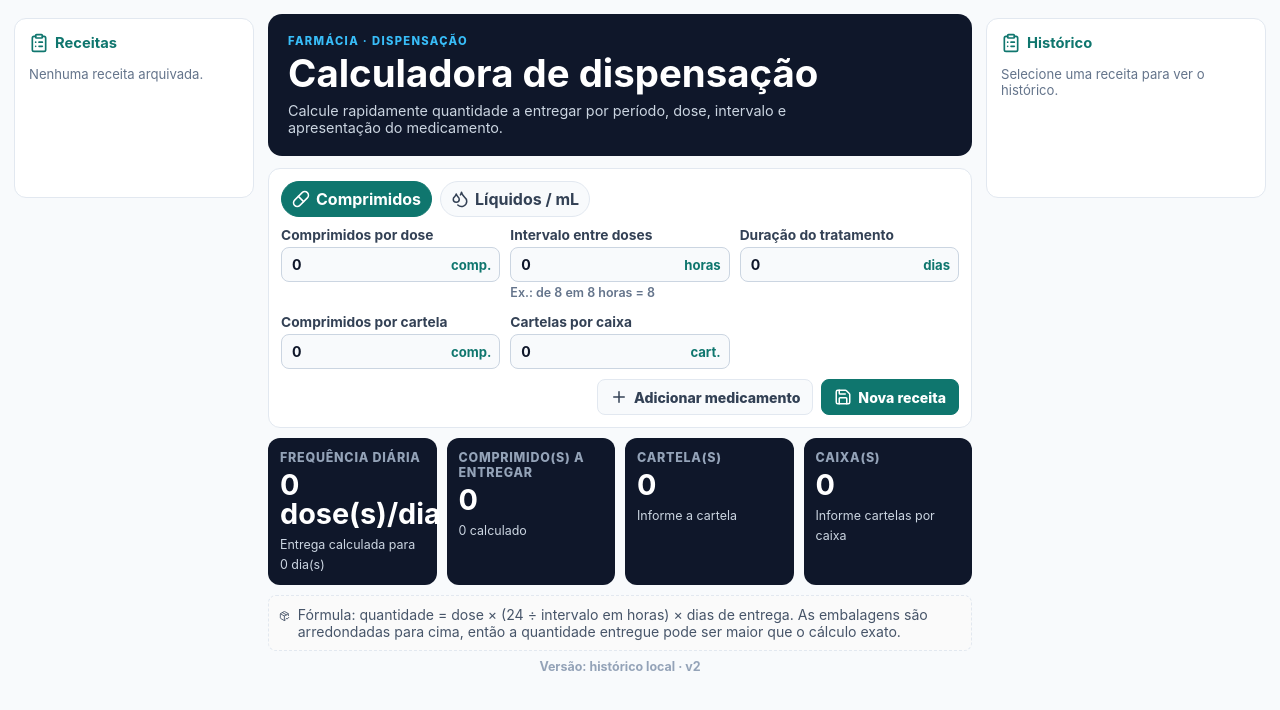
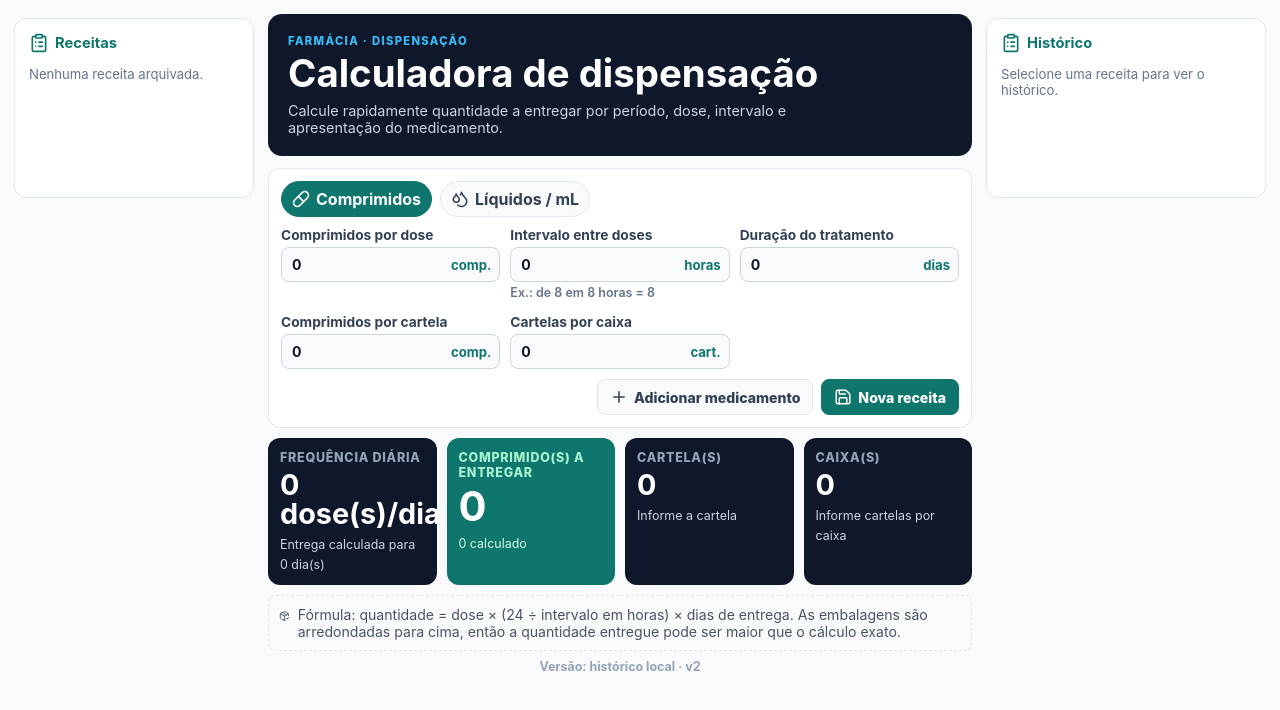
Before and after one commit to Loopstop/RemedCalc, a React (Vite) app: page / in a window 1280 px wide. Shown: the top 710 px of the page. Built offline with nearby package versions, Linux system fonts and the light colour scheme.

Commit message:
feat: highlight primary delivery result card
Co-authored-by: kiloconnect[bot] <240665456+kiloconnect[bot]@users.noreply.github.com>

```diff
--- a/src/main.jsx
+++ b/src/main.jsx
@@ -38,9 +38,9 @@ function Field({ label, value, onChange, min = '0', step = 'any', suffix, help }
   );
 }
 
-function ResultCard({ title, value, detail }) {
+function ResultCard({ title, value, detail, className }) {
   return (
-    <article className="resultCard">
+    <article className={`resultCard${className ? ` ${className}` : ''}`}>
       <span>{title}</span>
       <strong>{value}</strong>
       {detail && <small>{detail}</small>}
@@ -229,7 +229,7 @@ function App() {
 
         <section className="results" aria-live="polite">
           <ResultCard title="Frequência diária" value={`${roundUp(result.dosesPerDay)} dose(s)/dia`} detail={`Entrega calculada para ${result.deliveryDays} dia(s)`} />
-          <ResultCard title={result.primaryLabel} value={result.deliveredTotal} detail={`${result.total} calculado`} />
+          <ResultCard className="primary" title={result.primaryLabel} value={result.deliveredTotal} detail={`${result.total} calculado`} />
           <ResultCard title={result.packageALabel} value={result.packageA} detail={result.packageADetail} />
           {!isMl && <ResultCard title={result.packageBLabel} value={result.packageB} detail={result.packageBDetail} />}
         </section>
--- a/src/styles.css
+++ b/src/styles.css
@@ -51,6 +51,10 @@ button { cursor: pointer; }
 .resultCard span { display: block; color: #94a3b8; font-weight: 800; font-size: .78rem; text-transform: uppercase; letter-spacing: .06em; }
 .resultCard strong { display: block; margin: 6px 0 4px; font-size: clamp(1.2rem, 2.6vw, 1.8rem); line-height: 1; }
 .resultCard small { color: #cbd5e1; font-size: .78rem; }
+.resultCard.primary { background: #0f766e; }
+.resultCard.primary span { color: #a7f3d0; }
+.resultCard.primary strong { font-size: clamp(1.6rem, 3.4vw, 2.6rem); }
+.resultCard.primary small { color: #d1fae5; }
 
 .warning { padding: 8px 10px; border-radius: 8px; color: #854d0e; background: #fef3c7; border: 1px solid #facc15; font-weight: 800; font-size: .88rem; }
 
```
Also changed, not shown: 4 other files (tests, documents, lock files or other folders).
